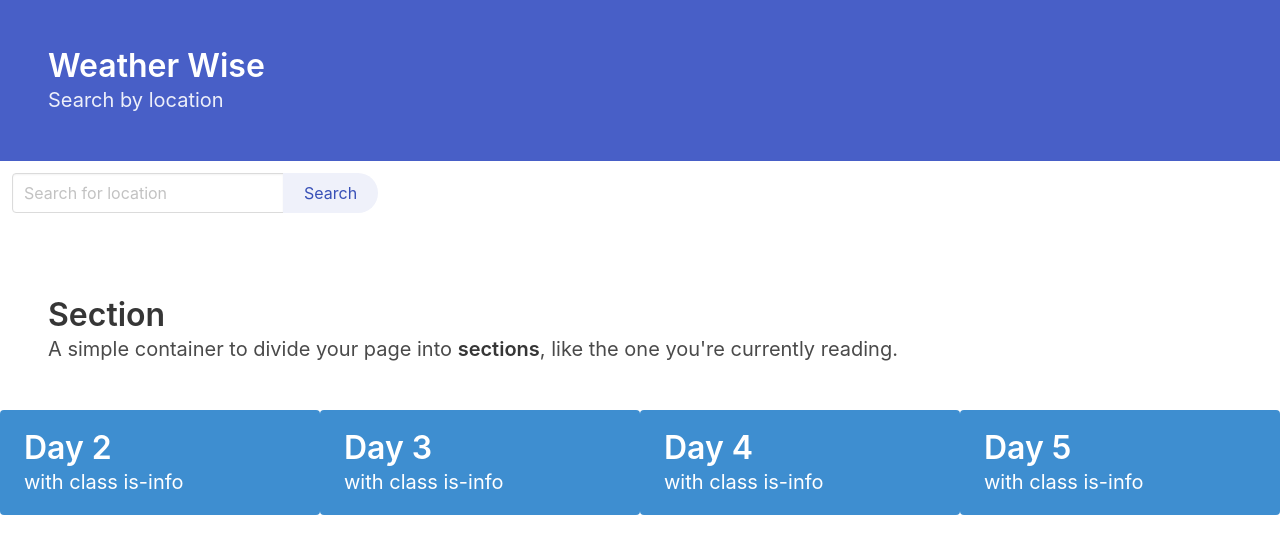
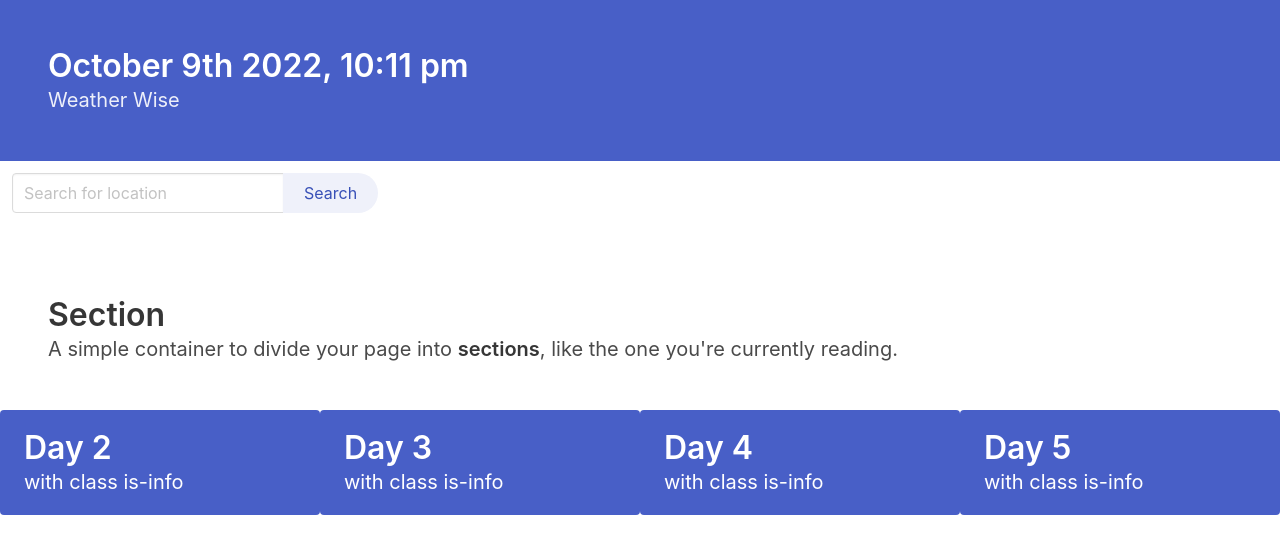
Before and after one commit to adodt/weather-wise, a plain HTML site: page index.html in a window 1280 px wide. Drawn offline with nearby package versions, Linux system fonts and the light colour scheme.

Commit message:
added Moment to header

```diff
--- a/assets/script.js
+++ b/assets/script.js
@@ -0,0 +1,10 @@
+var moment = moment();
+var searchBar = document.querySelector("input")
+
+
+
+
+
+
+$("#currentDate").text(moment.format('MMMM Do YYYY, h:mm a'))
+$("#searchButton").on("click", getCity)
--- a/index.html
+++ b/index.html
@@ -13,11 +13,10 @@
 <body>
     <section class="hero is-link">
         <div class="hero-body">
-            <p class="title">
-                Weather Wise
+            <p class="title" id="currentDate">
             </p>
             <p class="subtitle">
-                Search by location
+                Weather Wise
             </p>
         </div>
     </section>
@@ -28,7 +27,7 @@
                 <input class="input" type="text" placeholder="Search for location">
             </p>
             <p class="control">
-                <button class="button is-link is-light is-rounded">
+                <button class="button is-link is-light is-rounded" id="searchButton">
                     Search
                 </button>
             </p>
@@ -50,22 +49,22 @@
     <main class="tile is-ancestor">
 
         <div class="tile is-parent">
-            <article class="tile is-child notification is-info dayTwo">
+            <article class="tile is-child notification is-link" id="day2">
                 <p class="title">Day 2</p>
                 <p class="subtitle">with class is-info</p>
             </article>
 
-            <article class="tile is-child notification is-info dayThree">
+            <article class="tile is-child notification is-link" id="day3">
                 <p class="title">Day 3</p>
                 <p class="subtitle">with class is-info</p>
             </article>
 
-            <article class="tile is-child notification is-info dayFour">
+            <article class="tile is-child notification is-link" id="day4">
                 <p class="title">Day 4</p>
                 <p class="subtitle">with class is-info</p>
             </article>
 
-            <article class="tile is-child notification is-info dayFive">
+            <article class="tile is-child notification is-link" id="day5">
                 <p class="title">Day 5</p>
                 <p class="subtitle">with class is-info</p>
             </article>
```
